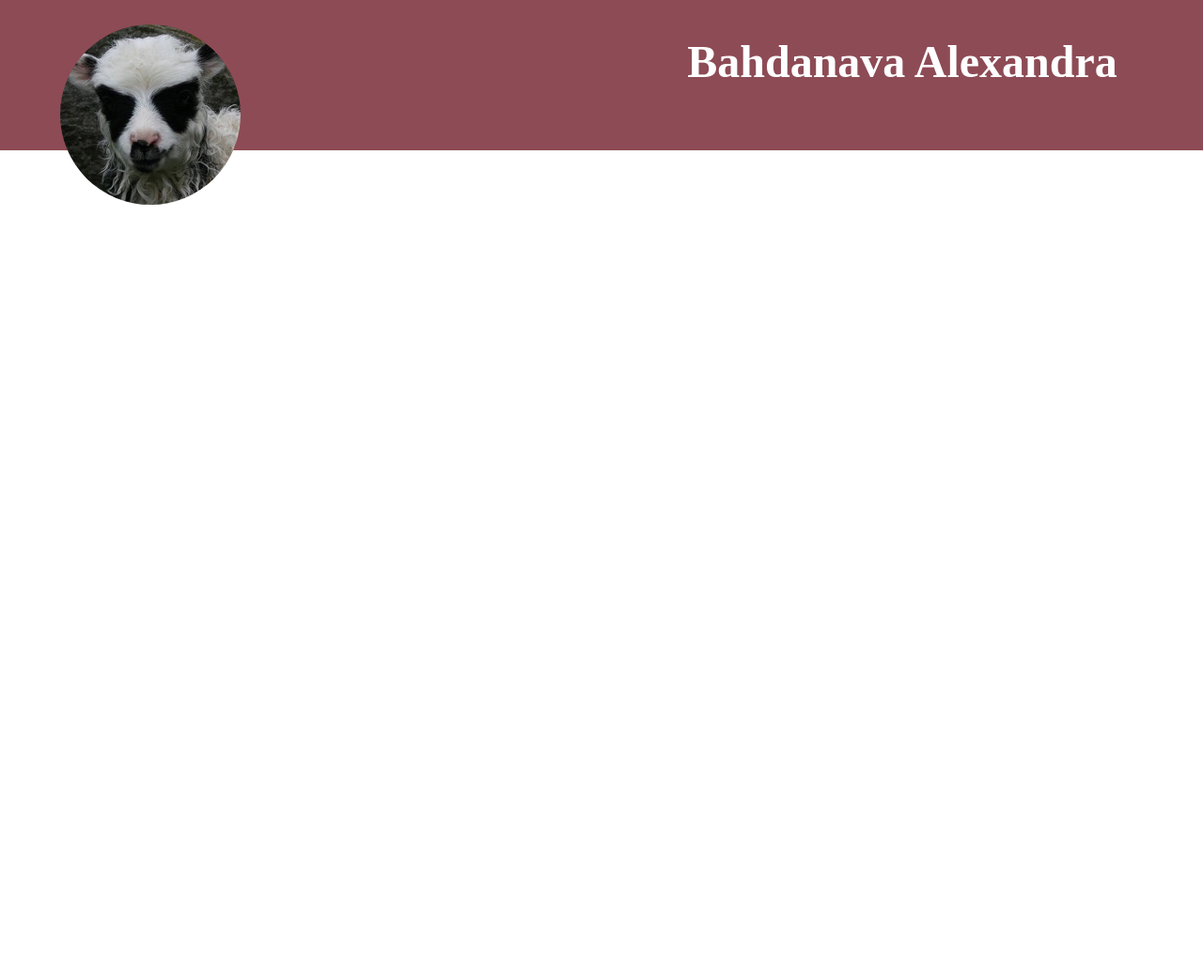
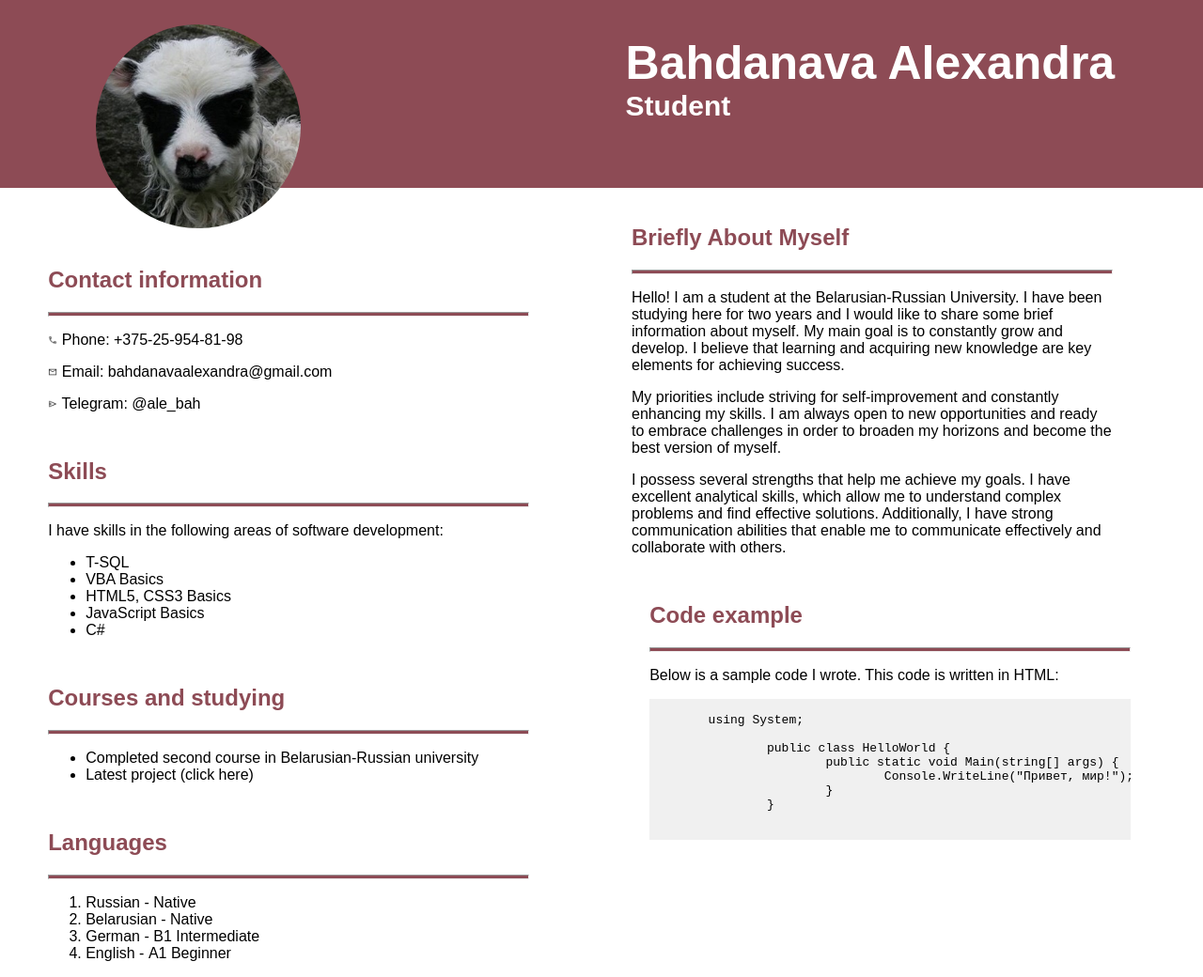
Before and after one commit to AlexandraBahdanava/HTML_CSS_CV, a plain HTML site: page index.html in a window 1280 px wide. Shown: the whole page at 94% size. Before the commit the page ends 800 px from the top, so only its background shows below. Drawn offline with Linux system fonts and the light colour scheme; a web font is replaced by a local one.

Commit message:
feat: add the main block and carry out the initial layout

```diff
--- a/index.html
+++ b/index.html
@@ -4,6 +4,9 @@
 	<meta charset="utf-8">
 	<meta name="viewport" content="width=device-width, initial-scale=1">
     <link rel="stylesheet" type="text/css" href="style.css" />
+    <link rel="preconnect" href="https://fonts.googleapis.com">
+<link rel="preconnect" href="https://fonts.gstatic.com" crossorigin>
+<link href="https://fonts.googleapis.com/css2?family=Ysabeau+Infant:wght@600&display=swap" rel="stylesheet">
 	<title> CurriculumVitae </title>
 </head>
 <body>
@@ -12,16 +15,102 @@
 
 			<div class="name">
 				<h1> Bahdanava Alexandra </h1>
+				<h1 class="student"> Student </h1>
+			</div>
+		</header>
+
+		<main>
+				<div class="left_div">
+					<div class="contacts">
+						<h2> Contact information </h2>
+						<hr>
+						<p>
+							<img src="img/call.png">
+							Phone: +375-25-954-81-98
+						</p>
+						<p>
+							<img src="img/mail.png">
+							Email: bahdanavaalexandra@gmail.com
+						</p>
+						<p>
+							<img src="img/send.png">
+							Telegram: @ale_bah
+						</p>
+					</div>
+					<div class="skills">
+						<h2> Skills </h2>
+						<hr>
+						<p>
+							I have skills in the following areas of software development:
+						</p>
+						<ul>
+							<li> T-SQL </li>
+							<li> VBA Basics </li>
+							<li> HTML5, CSS3 Basics </li>
+							<li> JavaScript Basics </li>
+							<li> C# </li>
+						</ul>
 					</div>
 
-</header>
+					<div class="education">
+						<h2> Courses and studying </h2>
+						<hr>
+						<ul>
+							<li> Completed second course in Belarusian-Russian university</li>
+							<li>
+								<a href="https://github.com/AlexandraBahdanava/CurriculumVitae.git" class="project"> Latest project (click here)
+								</a>
+							</li>
+						</ul>
+					</div>
 
+					<div class="languages">
+						<h2> Languages </h2>
+						<hr>
+						<ol>
+							<li> Russian - Native </li>
+							<li>  Belarusian - Native </li>
+							<li> German - B1 Intermediate </li>
+							<li> English - А1 Beginner </li>
+						</ol>
+					</div>
+				</div>
+				<div class="right_div">
+					<div class="brief">
+						<h2> Briefly About Myself </h2>
+						<hr>
+						<p>
+							Hello! I am a student at the Belarusian-Russian University. I have been studying here for two years and I would like to share some brief information about myself. My main goal is to constantly grow and develop. I believe that learning and acquiring new knowledge are key elements for achieving success.
+						</p>
 
-<main>
+						<p>
+							My priorities include striving for self-improvement and constantly enhancing my skills. I am always open to new opportunities and ready to embrace challenges in order to broaden my horizons and become the best version of myself.
+						</p>
 
+						<p>
+							I possess several strengths that help me achieve my goals. I have excellent analytical skills, which allow me to understand complex problems and find effective solutions. Additionally, I have strong communication abilities that enable me to communicate effectively and collaborate with others.
+						</p>
+					</div>
+
+					<div class="code">
+						<h2> Code example </h2>
+						<hr>
+						<p> Below is a sample code I wrote. This code is written in HTML: </p>
+						<pre>
+							<code>
+	using System;
+
+		public class HelloWorld {
+			public static void Main(string[] args) {
+				Console.WriteLine("Привет, мир!");
+			}
+		}
+						</code>
+						</pre>
+					</div>
+				</div>
 		</main>
 	<footer>
-
 	</footer>
 </body>
 </html>
--- a/style.css
+++ b/style.css
@@ -1,5 +1,6 @@
 body{
 	margin: 0;
+	font-family: 'Ysabeau Infant', sans-serif;
 }
 
 header{
@@ -7,28 +8,108 @@ header{
 	height: 200px;
 }
 
+hr{
+	color: #8d4b55;
+	background-color: #8d4b55;
+	height: 3px;
+}
 .name{
 	background-color: #8d4b55;
 	color: white;
 	margin: 0;
-	height: 80%;
+	height: 100%;
 	text-align: center;
 }
 
 h1{
 	margin: 0;
-	padding-left: 50%;
+	padding-left: 52%;
 	padding-top: 3%;
-	font-size: 3rem;
+	font-size: 50px;
+	text-align: left;
 }
 
+.student{
+	padding-top: 0;
+	font-size: 30px;
+
+}
+
+h2{
+	color:#8d4b55;
+}
+img{
+	width: 2%;
+}
 .image{
 	position: absolute;
-	margin-left: 5%;
+	margin-left: 8%;
 	margin-top: 2%;
 	border-radius: 50%;
-	width: 15%;
+	width: 17%;
 }
-img{
 
+.contacts{
+	padding-top: 10%;
+	padding-left: 8%;
+	width: 80%;
+	margin: 0;
 }
+
+.skills{
+	padding-top: 2%;
+	padding-left: 8%;
+	width: 80%;
+	margin: 0;
+}
+.education{
+	padding-top: 2%;
+	padding-left: 8%;
+	width: 80%;
+	margin: 0;
+}
+
+.languages{
+	padding-top: 2%;
+	padding-left: 8%;
+	width: 80%;
+	margin: 0;
+}
+
+.code{
+	padding-top: 2%;
+	padding-left: 8%;
+	width: 80%;
+	margin: 0;
+}
+code{
+text-align: left;
+}
+pre{
+	background-color: #F0F0F0;
+}
+
+.brief{
+	padding-top: 3%;
+	padding-left: 5%;
+	width: 80%;
+	margin: 0;
+}
+
+.left_div{
+	float: left;
+	width: 50%;
+}
+
+.right_div{
+	float: right;
+	width: 50%;
+}
+.project{
+	text-decoration: none;
+	color: black;
+}
+
+.project:hover{
+	color: #8d4b55;
+}
```
Lines whose indentation alone changed are shown as unchanged.
